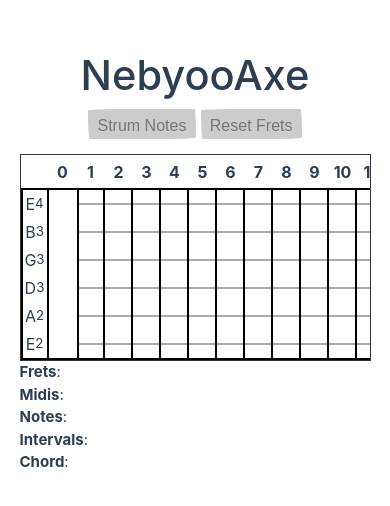
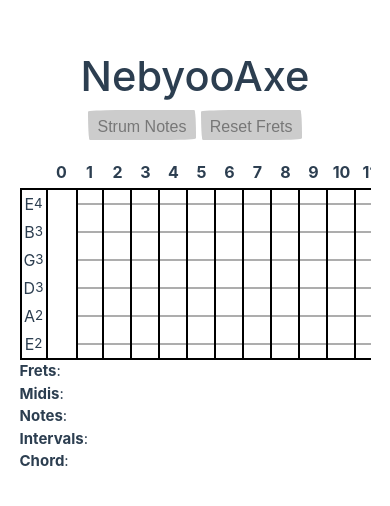
Before and after one commit to michaelchadwick/nebyooaxe, a Vue app: page / in a window 390 px wide. Shown: the part 164-670 px from the top of the page. Built offline with nearby package versions, Linux system fonts and the light colour scheme.

Commit message:
remove unnecessary border around fretboard viewport

```diff
--- a/src/components/Fretboard.vue
+++ b/src/components/Fretboard.vue
@@ -1590,7 +1590,6 @@ function resetFrets(): void {
   overflow-x: visible;
 
   @media (max-width: 768px) {
-    border: 1px solid #333;
     overflow-x: scroll;
     max-width: 90vw;
   }
```
